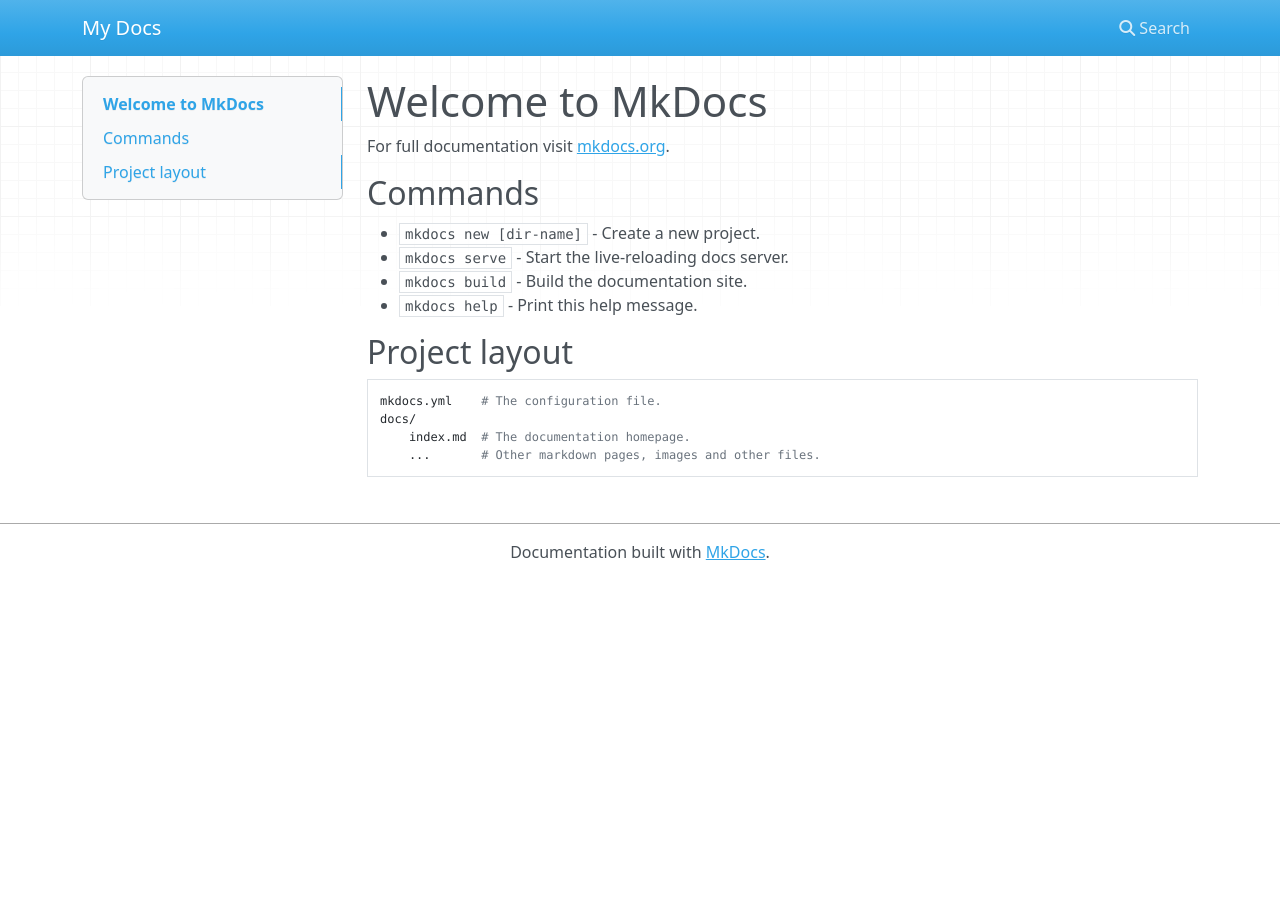
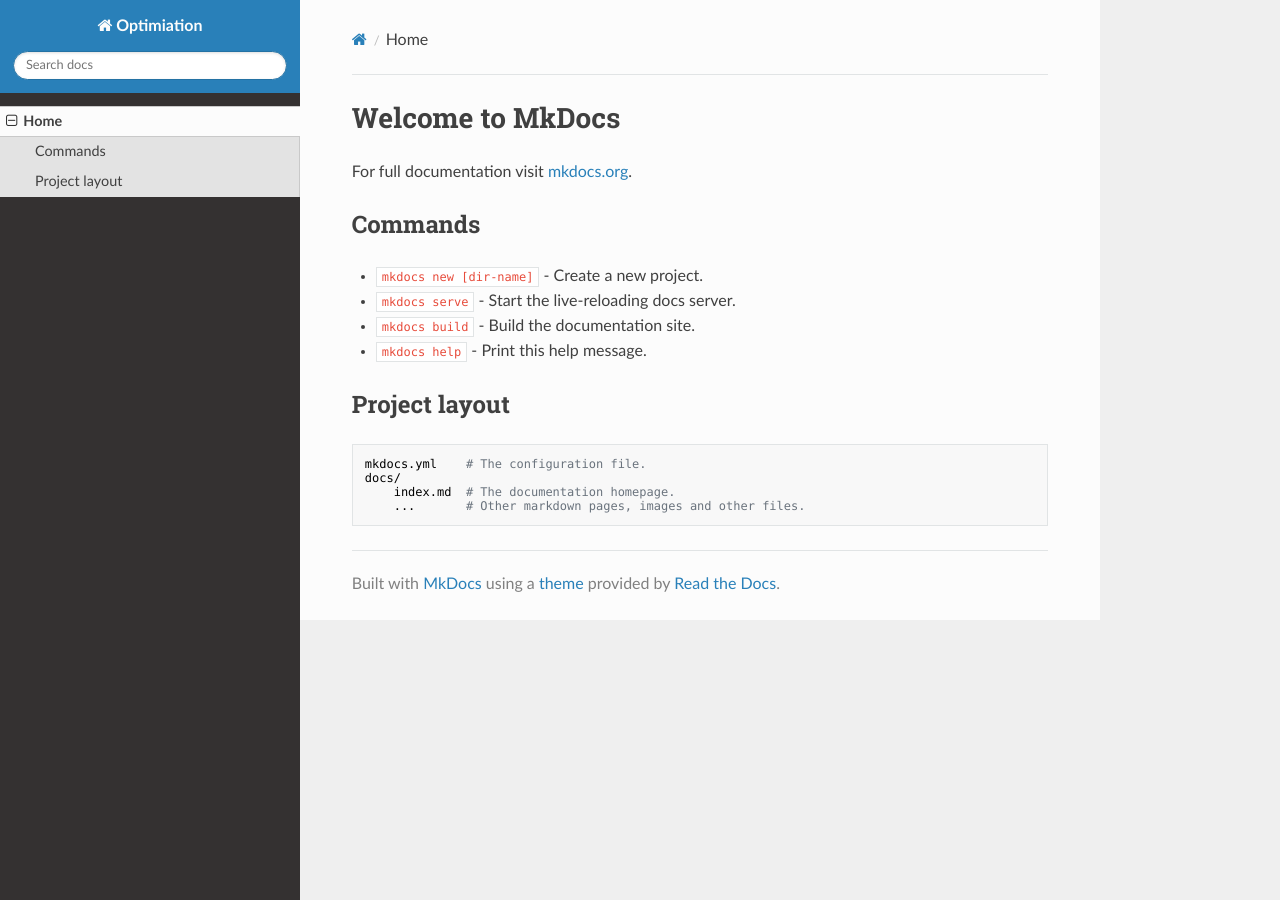
Before and after one commit to LishuoPan/Optimization.github.io, an MkDocs documentation site: the page built from docs/index.md, in a window 1280 px wide. Built offline with MkDocs 1.6.1, drawn with Linux system fonts in a browser that asks for light colours; nearby versions of some CDN libraries; old or Windows-style settings are respelled for this version of MkDocs.

Commit message:
web first step done

```diff
--- a/mkdocs.yml
+++ b/mkdocs.yml
@@ -1 +1,4 @@
-site_name: My Docs
+site_name: Optimiation
+pages:
+- Home: index.md
+theme: readthedocs
```
